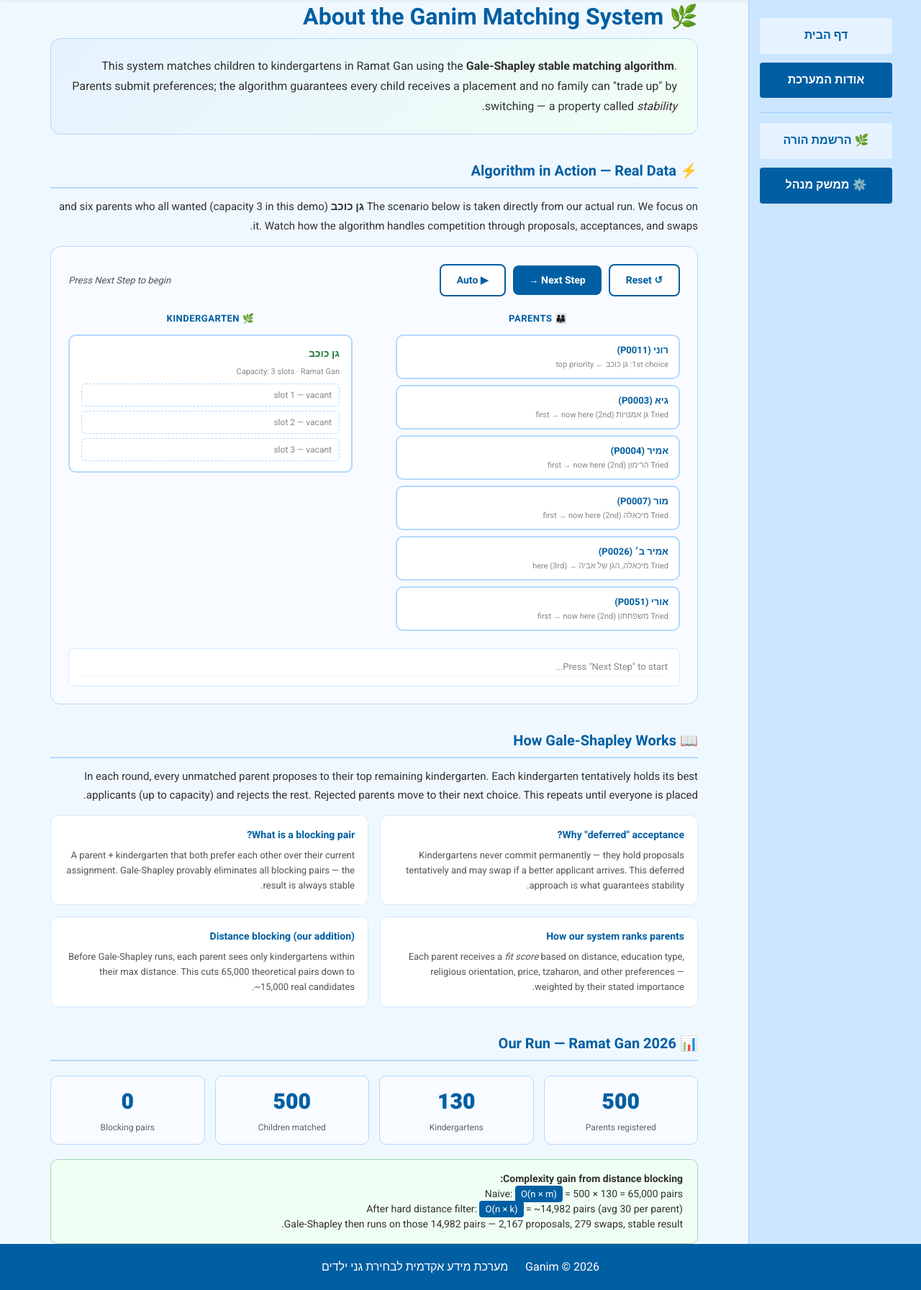
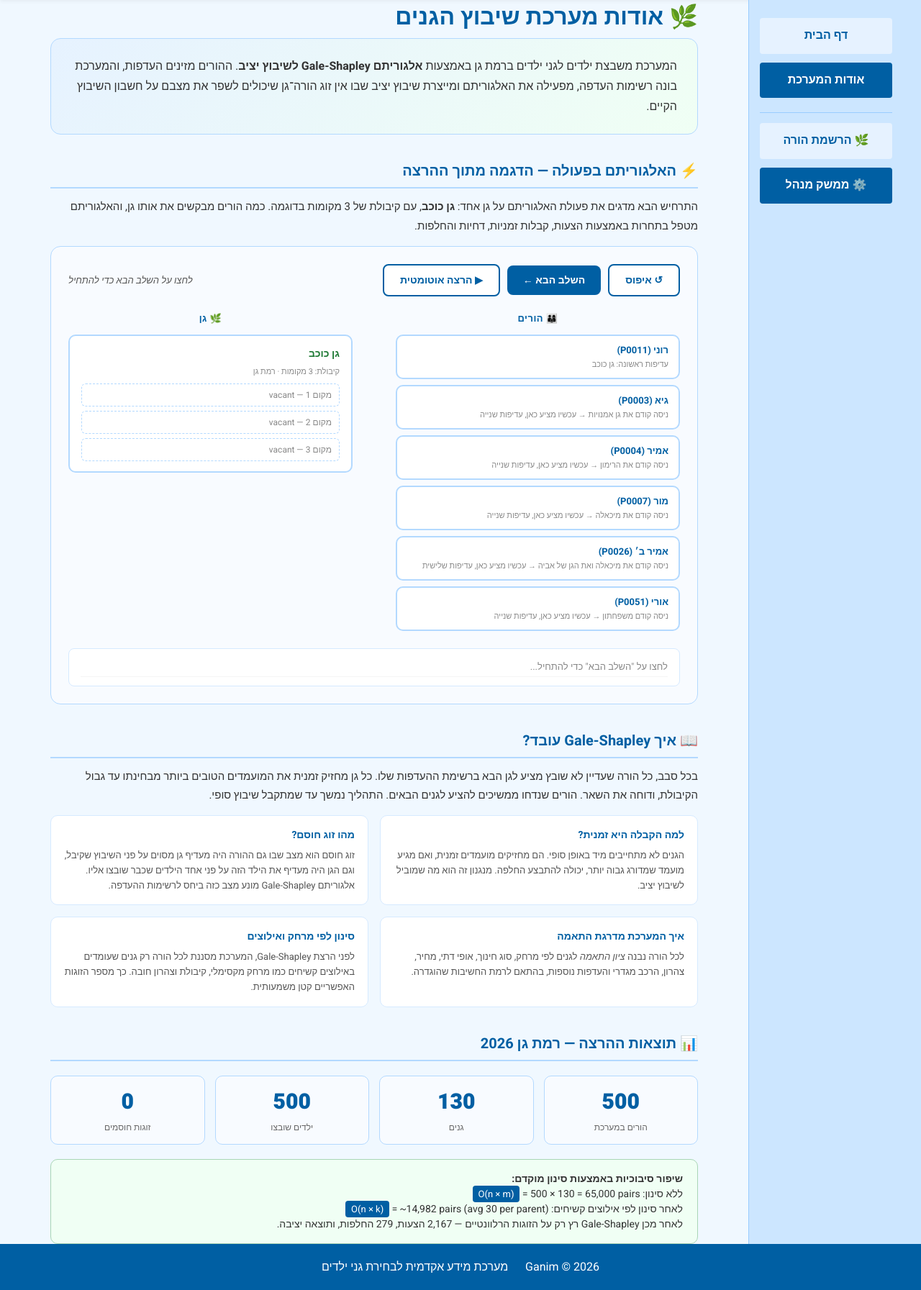
Before and after one commit to esteravraham/OR2PRO, a Flask app: page /about in a window 1280 px wide. Shown: the part 127-1920 px from the top of the page at 72% size. Run offline with Flask 3, Linux system fonts and the light colour scheme.

Commit message:
eng to heb

```diff
--- /dev/null
+++ b/admin_run_log.json
@@ -0,0 +1,4 @@
+{
+  "last_run": "2026-06-30T08:49:06",
+  "last_status": "יציב ✓"
+}
--- a/app.py
+++ b/app.py
@@ -8,6 +8,7 @@ SUBMISSIONS_FILE  = "parent_reviews_submissions.json"
 GARDENS_FILE      = "gardens.json"
 PARENTS_FILE      = "Parents_Input.xlsx"
 MATCHING_FILE     = "Gale_Shapley_Matching_Result.xlsx"
+MATCHING_FULL_FILE = "Gale_Shapley_Matching_Result_FULL.xlsx"
 ADMIN_LOG_FILE    = "admin_run_log.json"
 
 # ─── עזר ───────────────────────────────────────────────────────────────────────
@@ -88,12 +89,12 @@ def garden_exists(gid):
 def submit_review():
     data = request.get_json()
     if not data:
-        return jsonify({'success': False, 'message': 'No data'}), 400
+        return jsonify({'success': False, 'message': 'לא התקבלו נתונים'}), 400
     gid = data.get('garden_id')
     if not gid:
-        return jsonify({'success': False, 'message': 'Missing garden_id'}), 400
+        return jsonify({'success': False, 'message': 'חסר מזהה גן'}), 400
     if not garden_exists(gid):
-        return jsonify({'success': False, 'message': 'Garden not found'}), 404
+        return jsonify({'success': False, 'message': 'הגן לא נמצא'}), 404
     subs = load_json(SUBMISSIONS_FILE, [])
     data.update({'submission_id': len(subs)+1,
                  'server_created_at': datetime.now().isoformat(timespec='seconds'),
@@ -211,7 +212,7 @@ def register_parent():
     data = request.get_json() or {}
     for f in ['parent_name','child_name','home_address']:
         if not data.get(f):
-            return jsonify({'success': False, 'message': f'Missing: {f}'}), 400
+            return jsonify({'success': False, 'message': f'חסר שדה חובה: {f}'}), 400
     pid = 'P' + datetime.now().strftime('%Y%m%d%H%M%S') + str(uuid.uuid4())[:4].upper()
     row = {
         'parent_id': pid, 'parent_name': data.get('parent_name',''),
@@ -379,5 +380,11 @@ def download_result():
         return jsonify({'error': 'קובץ לא קיים'}), 404
     return send_file(MATCHING_FILE, as_attachment=True, download_name='Gale_Shapley_Matching_Result.xlsx')
 
+@app.route('/download_matching_result_full')
+def download_result_full():
+    if not os.path.exists(MATCHING_FULL_FILE):
+        return jsonify({'error': 'קובץ מפורט לא קיים'}), 404
+    return send_file(MATCHING_FULL_FILE, as_attachment=True, download_name='Gale_Shapley_Matching_Result_FULL.xlsx')
+
 if __name__ == '__main__':
     app.run(debug=True)
--- a/templates/about.html
+++ b/templates/about.html
@@ -1,6 +1,6 @@
 {% extends "base.html" %}
 {% set active_page = 'about' %}
-{% block title %}About the System{% endblock %}
+{% block title %}אודות המערכת{% endblock %}
 
 {% block extra_css %}
 <style>
@@ -86,50 +86,50 @@
 
 {% block content %}
 <div class="about-page">
-<h1>🌿 About the Ganim Matching System</h1>
+<h1>🌿 אודות מערכת שיבוץ הגנים</h1>
 <div class="intro-box">
-    <p>This system matches children to kindergartens in Ramat Gan using the <strong>Gale-Shapley stable matching algorithm</strong>. Parents submit preferences; the algorithm guarantees every child receives a placement and no family can "trade up" by switching — a property called <em>stability</em>.</p>
+    <p>המערכת משבצת ילדים לגני ילדים ברמת גן באמצעות <strong>אלגוריתם Gale-Shapley לשיבוץ יציב</strong>. ההורים מזינים העדפות, והמערכת בונה רשימות העדפה, מפעילה את האלגוריתם ומייצרת שיבוץ יציב שבו אין זוג הורה־גן שיכולים לשפר את מצבם על חשבון השיבוץ הקיים.</p>
 </div>
 
-<h2>⚡ Algorithm in Action — Real Data</h2>
-<p>The scenario below is taken directly from our actual run. We focus on <strong>גן כוכב</strong> (capacity&nbsp;3 in this demo) and six parents who all wanted it. Watch how the algorithm handles competition through proposals, acceptances, and swaps.</p>
+<h2>⚡ האלגוריתם בפעולה — הדגמה מתוך ההרצה</h2>
+<p>התרחיש הבא מדגים את פעולת האלגוריתם על גן אחד: <strong>גן כוכב</strong>, עם קיבולת של 3 מקומות בדוגמה. כמה הורים מבקשים את אותו גן, והאלגוריתם מטפל בתחרות באמצעות הצעות, קבלות זמניות, דחיות והחלפות.</p>
 
 <div class="viz-container">
     <div class="viz-controls">
-        <button class="btn-viz secondary" onclick="resetViz()">↺ Reset</button>
-        <button class="btn-viz primary" id="btn-next" onclick="nextStep()">Next Step →</button>
-        <button class="btn-viz secondary" id="btn-auto" onclick="autoPlay()">▶ Auto</button>
-        <span class="step-label" id="step-label">Press Next Step to begin</span>
+        <button class="btn-viz secondary" onclick="resetViz()">↺ איפוס</button>
+        <button class="btn-viz primary" id="btn-next" onclick="nextStep()">השלב הבא ←</button>
+        <button class="btn-viz secondary" id="btn-auto" onclick="autoPlay()">▶ הרצה אוטומטית</button>
+        <span class="step-label" id="step-label">לחצו על השלב הבא כדי להתחיל</span>
     </div>
 
     <div class="viz-arena">
 
         <!-- הורים -->
         <div>
-            <p class="col-head">👨‍👩‍👦 Parents</p>
+            <p class="col-head">👨‍👩‍👦 הורים</p>
             <div class="parent-node" id="p0">
                 <div class="pname">רוני (P0011)</div>
-                <div class="pwant">1st choice: גן כוכב ← top priority</div>
+                <div class="pwant">עדיפות ראשונה: גן כוכב</div>
             </div>
             <div class="parent-node" id="p1">
                 <div class="pname">גיא (P0003)</div>
-                <div class="pwant">Tried גן אמנויות first → now here (2nd)</div>
+                <div class="pwant">ניסה קודם את גן אמנויות → עכשיו מציע כאן, עדיפות שנייה</div>
             </div>
             <div class="parent-node" id="p2">
                 <div class="pname">אמיר (P0004)</div>
-                <div class="pwant">Tried הרימון first → now here (2nd)</div>
+                <div class="pwant">ניסה קודם את הרימון → עכשיו מציע כאן, עדיפות שנייה</div>
             </div>
             <div class="parent-node" id="p3">
                 <div class="pname">מור (P0007)</div>
-                <div class="pwant">Tried מיכאלה first → now here (2nd)</div>
+                <div class="pwant">ניסה קודם את מיכאלה → עכשיו מציע כאן, עדיפות שנייה</div>
             </div>
             <div class="parent-node" id="p4">
                 <div class="pname">אמיר ב׳ (P0026)</div>
-                <div class="pwant">Tried מיכאלה, הגן של אביה → here (3rd)</div>
+                <div class="pwant">ניסה קודם את מיכאלה ואת הגן של אביה → עכשיו מציע כאן, עדיפות שלישית</div>
             </div>
             <div class="parent-node" id="p5">
                 <div class="pname">אורי (P0051)</div>
-                <div class="pwant">Tried משפחתון first → now here (2nd)</div>
+                <div class="pwant">ניסה קודם משפחתון → עכשיו מציע כאן, עדיפות שנייה</div>
             </div>
         </div>
 
@@ -147,70 +147,70 @@
 
         <!-- גן -->
         <div class="garden-col">
-            <p class="col-head">🌿 Kindergarten</p>
+            <p class="col-head">🌿 גן</p>
             <div class="garden-node" id="g0">
                 <div class="gname">גן כוכב</div>
-                <div class="gcap">Capacity: 3 slots · Ramat Gan</div>
+                <div class="gcap">קיבולת: 3 מקומות · רמת גן</div>
                 <div class="slots">
-                    <div class="slot" id="slot0">slot 1 — vacant</div>
-                    <div class="slot" id="slot1">slot 2 — vacant</div>
-                    <div class="slot" id="slot2">slot 3 — vacant</div>
+                    <div class="slot" id="slot0">מקום 1 — פנוי</div>
+                    <div class="slot" id="slot1">מקום 2 — פנוי</div>
+                    <div class="slot" id="slot2">מקום 3 — פנוי</div>
                 </div>
             </div>
         </div>
     </div>
 
     <div class="viz-log" id="viz-log">
-        <div class="log-entry" style="color:#888">Press "Next Step" to start...</div>
+        <div class="log-entry" style="color:#888">לחצו על "השלב הבא" כדי להתחיל...</div>
     </div>
 
     <div class="final-result" id="final-result">
-        <h4>✅ Stable matching achieved for גן כוכב — 0 blocking pairs</h4>
+        <h4>✅ התקבל שיבוץ יציב עבור גן כוכב — 0 זוגות חוסמים</h4>
         <div class="final-pairs">
             <div class="pair-badge"><strong>רוני</strong> → <span>גן כוכב ✓</span></div>
             <div class="pair-badge"><strong>גיא</strong> → <span>גן כוכב ✓</span></div>
             <div class="pair-badge"><strong>אמיר</strong> → <span>גן כוכב ✓</span></div>
-            <div class="pair-badge"><strong>מור</strong> → <span>moved to next choice</span></div>
-            <div class="pair-badge"><strong>אמיר ב׳</strong> → <span>moved to next choice</span></div>
-            <div class="pair-badge"><strong>אורי</strong> → <span>moved to next choice</span></div>
+            <div class="pair-badge"><strong>מור</strong> → <span>עבר לבחירה הבאה</span></div>
+            <div class="pair-badge"><strong>אמיר ב׳</strong> → <span>עבר לבחירה הבאה</span></div>
+            <div class="pair-badge"><strong>אורי</strong> → <span>עבר לבחירה הבאה</span></div>
         </div>
     </div>
 </div>
 
-<h2>📖 How Gale-Shapley Works</h2>
-<p>In each round, every unmatched parent proposes to their top remaining kindergarten. Each kindergarten tentatively holds its best applicants (up to capacity) and rejects the rest. Rejected parents move to their next choice. This repeats until everyone is placed.</p>
+<h2>📖 איך Gale-Shapley עובד?</h2>
+<p>בכל סבב, כל הורה שעדיין לא שובץ מציע לגן הבא ברשימת ההעדפות שלו. כל גן מחזיק זמנית את המועמדים הטובים ביותר מבחינתו עד גבול הקיבולת, ודוחה את השאר. הורים שנדחו ממשיכים להציע לגנים הבאים. התהליך נמשך עד שמתקבל שיבוץ סופי.</p>
 
 <div class="concept-grid">
     <div class="concept-card">
-        <h4>Why "deferred" acceptance?</h4>
-        <p>Kindergartens never commit permanently — they hold proposals tentatively and may swap if a better applicant arrives. This deferred approach is what guarantees stability.</p>
+        <h4>למה הקבלה היא זמנית?</h4>
+        <p>הגנים לא מתחייבים מיד באופן סופי. הם מחזיקים מועמדים זמנית, ואם מגיע מועמד שמדורג גבוה יותר, יכולה להתבצע החלפה. מנגנון זה הוא מה שמוביל לשיבוץ יציב.</p>
     </div>
     <div class="concept-card">
-        <h4>What is a blocking pair?</h4>
-        <p>A parent + kindergarten that both prefer each other over their current assignment. Gale-Shapley provably eliminates all blocking pairs — the result is always stable.</p>
+        <h4>מהו זוג חוסם?</h4>
+        <p>זוג חוסם הוא מצב שבו גם ההורה היה מעדיף גן מסוים על פני השיבוץ שקיבל, וגם הגן היה מעדיף את הילד הזה על פני אחד הילדים שכבר שובצו אליו. אלגוריתם Gale-Shapley מונע מצב כזה ביחס לרשימות ההעדפה.</p>
     </div>
     <div class="concept-card">
-        <h4>How our system ranks parents</h4>
-        <p>Each parent receives a <em>fit score</em> based on distance, education type, religious orientation, price, tzaharon, and other preferences — weighted by their stated importance.</p>
+        <h4>איך המערכת מדרגת התאמה</h4>
+        <p>לכל הורה נבנה <em>ציון התאמה</em> לגנים לפי מרחק, סוג חינוך, אופי דתי, מחיר, צהרון, הרכב מגדרי והעדפות נוספות, בהתאם לרמת החשיבות שהוגדרה.</p>
     </div>
     <div class="concept-card">
-        <h4>Distance blocking (our addition)</h4>
-        <p>Before Gale-Shapley runs, each parent sees only kindergartens within their max distance. This cuts 65,000 theoretical pairs down to ~15,000 real candidates.</p>
+        <h4>סינון לפי מרחק ואילוצים</h4>
+        <p>לפני הרצת Gale-Shapley, המערכת מסננת לכל הורה רק גנים שעומדים באילוצים קשיחים כמו מרחק מקסימלי, קיבולת וצהרון חובה. כך מספר הזוגות האפשריים קטן משמעותית.</p>
     </div>
 </div>
 
-<h2>📊 Our Run — Ramat Gan 2026</h2>
+<h2>📊 תוצאות ההרצה — רמת גן 2026</h2>
 <div class="stats-row">
-    <div class="stat-item"><div class="n">500</div><div class="l">Parents registered</div></div>
-    <div class="stat-item"><div class="n">130</div><div class="l">Kindergartens</div></div>
-    <div class="stat-item"><div class="n">500</div><div class="l">Children matched</div></div>
-    <div class="stat-item"><div class="n">0</div><div class="l">Blocking pairs</div></div>
+    <div class="stat-item"><div class="n">500</div><div class="l">הורים במערכת</div></div>
+    <div class="stat-item"><div class="n">130</div><div class="l">גנים</div></div>
+    <div class="stat-item"><div class="n">500</div><div class="l">ילדים שובצו</div></div>
+    <div class="stat-item"><div class="n">0</div><div class="l">זוגות חוסמים</div></div>
 </div>
 <div class="complexity-box">
-    <strong>Complexity gain from distance blocking:</strong><br>
-    Naive: <code>O(n × m)</code> = 500 × 130 = 65,000 pairs<br>
-    After hard distance filter: <code>O(n × k)</code> = ~14,982 pairs (avg 30 per parent)<br>
-    Gale-Shapley then runs on those 14,982 pairs — 2,167 proposals, 279 swaps, stable result.
+    <strong>שיפור סיבוכיות באמצעות סינון מוקדם:</strong><br>
+    ללא סינון: <code>O(n × m)</code> = 500 × 130 = 65,000 pairs<br>
+    לאחר סינון לפי אילוצים קשיחים: <code>O(n × k)</code> = ~14,982 pairs (avg 30 per parent)<br>
+    לאחר מכן Gale-Shapley רץ רק על הזוגות הרלוונטיים — 2,167 הצעות, 279 החלפות, ותוצאה יציבה.
 </div>
 </div>
 {% endblock %}
@@ -225,76 +225,76 @@
 
 const STEPS = [
     {
-        label: "Round 1 — רוני proposes (1st choice)",
+        label: "סבב 1 — רוני מציע לגן כוכב, עדיפות ראשונה",
         action() {
             setPClass(0,'proposing');
             setGarden('receiving');
             setSlot(0,'רוני ✓','taken');
-            log('📤 רוני (P0011) proposes to גן כוכב — 1st choice, top score. Accepted into slot 1.','accept');
+            log('📤 רוני (P0011) מציע לגן כוכב — עדיפות ראשונה וציון גבוה. מתקבל זמנית למקום 1.','accept');
         }
     },
     {
-        label: "גיא, אמיר, מור arrive (2nd choice after rejection elsewhere)",
+        label: "גיא, אמיר ומור מגיעים לאחר דחייה מגן קודם",
         action() {
             setPClass(0,'matched');
             setPClass(1,'proposing'); setPClass(2,'proposing'); setPClass(3,'proposing');
             setGarden('receiving');
             setSlot(1,'גיא ✓','taken');
             setSlot(2,'אמיר ✓','taken');
-            log('📤 גיא, אמיר, מור all propose — 2nd choice after being rejected elsewhere.','propose');
-            log('✓ גן כוכב has 2 free slots → accepts גיא (slot 2) and אמיר (slot 3). Garden is now full.','accept');
-            log('⚠ מור also proposed but garden is full — must be compared.','reject');
+            log('📤 גיא, אמיר ומור מציעים גם הם לגן כוכב לאחר שנדחו מבחירות קודמות.','propose');
+            log('✓ לגן כוכב יש שני מקומות פנויים → הוא מקבל את גיא למקום 2 ואת אמיר למקום 3. עכשיו הגן מלא.','accept');
+            log('⚠ גם מור הציע לגן, אבל הגן מלא — לכן צריך להשוות אותו למועמדים שכבר התקבלו זמנית.','reject');
         }
     },
     {
-        label: "מור rejected — garden prefers רוני, גיא, אמיר",
+        label: "מור נדחה — הגן מעדיף את רוני, גיא ואמיר",
         action() {
             setPClass(1,'matched'); setPClass(2,'matched');
             setPClass(3,'rejected');
             setGarden('full');
-            log('✗ גן כוכב ranks מור lower than all 3 current holders → מור is rejected. Moves to next choice.','reject');
+            log('✗ גן כוכב מדרג את מור נמוך יותר משלושת הילדים שמוחזקים זמנית → מור נדחה ועובר לבחירה הבאה.','reject');
         }
     },
     {
-        label: "אמיר ב׳ proposes (3rd choice — tried 2 others first)",
+        label: "אמיר ב׳ מציע לגן כוכב, עדיפות שלישית",
         action() {
             setPClass(3,'');
             setPClass(4,'proposing');
             setGarden('receiving');
-            log('📤 אמיר ב׳ (P0026) proposes — this is his 3rd choice after מיכאלה and הגן של אביה rejected him.','propose');
+            log('📤 אמיר ב׳ (P0026) מציע לגן כוכב — זו העדיפות השלישית שלו לאחר שנדחה מגנים קודמים.','propose');
         }
     },
     {
-        label: "SWAP — אמיר ב׳ beats אמיר for slot 3",
+        label: "החלפה — אמיר ב׳ מדורג גבוה יותר מאמיר",
         action() {
             setPClass(4,'matched');
             setPClass(2,'rejected');
             setSlot(2,'אמיר ב׳ ✓','swapping');
             setGarden('swapped');
-            log('🔄 SWAP! גן כוכב ranks אמיר ב׳ higher than אמיר (closer distance, higher fit score).','swap');
-            log('   אמיר ב׳ takes slot 3. אמיר is freed and must find another kindergarten.','swap');
+            log('🔄 החלפה! גן כוכב מדרג את אמיר ב׳ גבוה יותר מאמיר, למשל בגלל מרחק קרוב יותר או ציון התאמה גבוה יותר.','swap');
+            log('   אמיר ב׳ נכנס למקום 3. אמיר נדחה וממשיך לחפש גן אחר.','swap');
         }
     },
     {
-        label: "אורי proposes (2nd choice)",
+        label: "אורי מציע לגן כוכב, עדיפות שנייה",
         action() {
             setPClass(2,'');
             setPClass(5,'proposing');
             setGarden('receiving');
-            log('📤 אורי (P0051) proposes — 2nd choice after being rejected from משפחתון.','propose');
+            log('📤 אורי (P0051) מציע לגן כוכב — עדיפות שנייה לאחר דחייה ממשפחתון.','propose');
         }
     },
     {
-        label: "אורי rejected — garden ranks אורי lower than all 3 holders",
+        label: "אורי נדחה — הגן מדרג אותו נמוך יותר מהמועמדים הקיימים",
         action() {
             setPClass(5,'rejected');
             setGarden('full');
-            log('✗ גן כוכב compares אורי against רוני, גיא, אמיר ב׳ — אורי ranks lowest. Rejected.','reject');
-            log('   אורי moves to next choice. אמיר also continues searching.','reject');
+            log('✗ גן כוכב משווה את אורי לרוני, גיא ואמיר ב׳ — אורי מדורג נמוך יותר ולכן נדחה.','reject');
+            log('   אורי עובר לבחירה הבאה. גם אמיר ממשיך לחפש גן אחר.','reject');
         }
     },
     {
-        label: "✅ Final stable matching for גן כוכב",
+        label: "✅ שיבוץ יציב סופי עבור גן כוכב",
         action() {
             setPClass(5,'');
             setPClass(0,'matched'); setPClass(1,'matched'); setPClass(4,'matched');
@@ -302,8 +302,8 @@ const STEPS = [
             setSlot(1,'גיא ✓','taken');
             setSlot(2,'אמיר ב׳ ✓','taken');
             setGarden('full');
-            log('✅ All 3 slots filled. No blocking pairs — stable!','done');
-            log('   מור, אמיר, אורי continue to propose to other kindergartens.','done');
+            log('✅ כל 3 המקומות התמלאו. אין זוגות חוסמים — השיבוץ יציב!','done');
+            log('   מור, אמיר ואורי ממשיכים להציע לגנים אחרים.','done');
             document.getElementById('final-result').style.display='block';
             document.getElementById('btn-next').disabled=true;
             clearAuto();
@@ -324,7 +324,7 @@ function setGarden(cls) {
 }
 function setSlot(i, text, cls) {
     const el = document.getElementById('slot'+i);
-    el.textContent = 'slot '+(i+1)+' — '+text;
+    el.textContent = 'מקום '+(i+1)+' — '+text;
     el.className = 'slot '+(cls||'');
 }
 function log(text, type) {
@@ -342,28 +342,28 @@ function resetViz() {
     for(let i=0;i<6;i++) setPClass(i,'');
     setGarden('');
     setSlot(0,'vacant',''); setSlot(1,'vacant',''); setSlot(2,'vacant','');
-    document.getElementById('viz-log').innerHTML='<div class="log-entry" style="color:#888">Press "Next Step" to start...</div>';
+    document.getElementById('viz-log').innerHTML='<div class="log-entry" style="color:#888">לחצו על "השלב הבא" כדי להתחיל...</div>';
     document.getElementById('final-result').style.display='none';
     document.getElementById('btn-next').disabled=false;
-    document.getElementById('btn-auto').textContent='▶ Auto';
-    document.getElementById('step-label').textContent='Press Next Step to begin';
+    document.getElementById('btn-auto').textContent='▶ הרצה אוטומטית';
+    document.getElementById('step-label').textContent='לחצו על השלב הבא כדי להתחיל';
 }
 
 function nextStep() {
     currentStep++;
     if(currentStep>=STEPS.length){currentStep=STEPS.length-1;return;}
     const s = STEPS[currentStep];
-    document.getElementById('step-label').textContent = 'Step '+(currentStep+1)+'/'+STEPS.length+': '+s.label;
+    document.getElementById('step-label').textContent = 'שלב '+(currentStep+1)+'/'+STEPS.length+': '+s.label;
     s.action();
 }
 
 function clearAuto(){
     clearTimeout(autoTimer); autoTimer=null;
-    document.getElementById('btn-auto').textContent='▶ Auto';
+    document.getElementById('btn-auto').textContent='▶ הרצה אוטומטית';
 }
 function autoPlay(){
     if(autoTimer){clearAuto();return;}
-    document.getElementById('btn-auto').textContent='⏸ Pause';
+    document.getElementById('btn-auto').textContent='⏸ עצירה';
     function tick(){
         if(currentStep>=STEPS.length-1){clearAuto();return;}
         nextStep();
```
Also changed, not shown: gale_shapley_matching.py (+41 -0 lines), templates/admin.html (+7 -4 lines).
